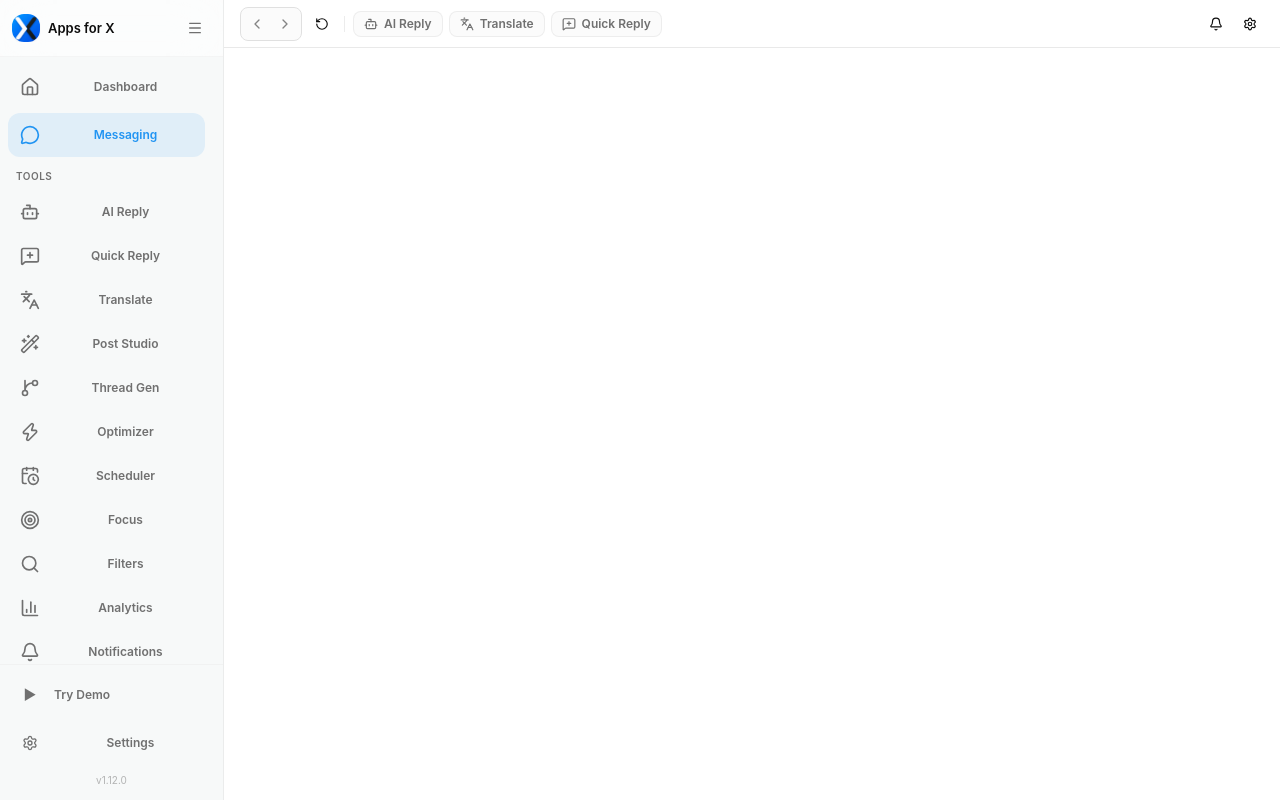
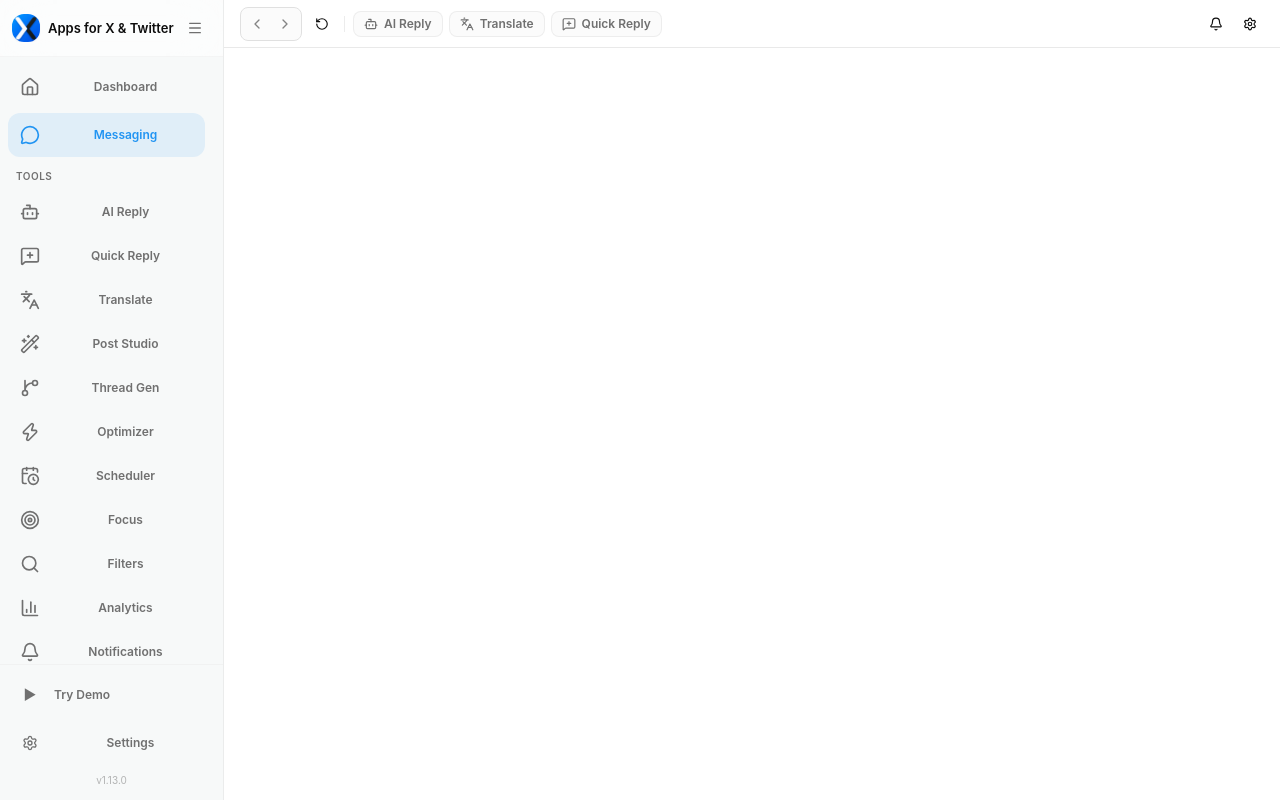
Before and after one commit to MunibAhmad-dev/x-twitter-wrapper, a React (Vite) app: page / in a window 1280 px wide. Both pictures are taken after a click on the button 35 px from the left and 28 px from the top of the page. Built offline with nearby package versions, Linux system fonts and the light colour scheme.

Commit message:
1.14.0 updated the name for the application

```diff
--- a/electron-builder.yml
+++ b/electron-builder.yml
@@ -1,6 +1,6 @@
 appId: com.graure.appsforx
-productName: Apps for X
-copyright: "Copyright © 2024 Apps for X. Not affiliated with X Corp. or Twitter, Inc."
+productName: Apps for X & Twitter
+copyright: "Copyright © 2024 Apps for X & Twitter. Not affiliated with X Corp. or Twitter, Inc."
 
 directories:
   output: release
@@ -41,7 +41,7 @@
     NSCameraUsageDescription: "Used for video messages and video calls on X."
 
 dmg:
-  title: Apps for X
+  title: Apps for X & Twitter
   icon: assets/icon.png
   window:
     width: 600
--- a/src/renderer/components/DemoMessagingView.tsx
+++ b/src/renderer/components/DemoMessagingView.tsx
@@ -115,7 +115,7 @@
     messages: [
       { id: 'm1', sender: 'them', type: 'text', text: "Your posting consistency is impressive ✨", time: '2 days ago' },
       { id: 'm2', sender: 'them', type: 'text', text: "What scheduling tool do you use for X?", time: '2 days ago' },
-      { id: 'm3', sender: 'me', type: 'text', text: "I use Apps for X — it handles all my accounts in one place 🙌", time: '2 days ago' },
+      { id: 'm3', sender: 'me', type: 'text', text: "I use Apps for X & Twitter — it handles all my accounts in one place 🙌", time: '2 days ago' },
     ],
   },
 ]
--- a/src/renderer/components/ICloudLogin.tsx
+++ b/src/renderer/components/ICloudLogin.tsx
@@ -109,7 +109,7 @@
         >
           <img
             src={logoUrl}
-            alt="Apps for X"
+            alt="Apps for X & Twitter"
             style={{
               width: 72, height: 72, borderRadius: '16px',
               boxShadow: '0 4px 18px rgba(0,0,0,0.3)',
@@ -126,7 +126,7 @@
                 letterSpacing: '-0.2px',
               }}
             >
-              Apps for X
+              Apps for X & Twitter
             </div>
             <div
               style={{
--- a/src/renderer/components/Modals/DisclaimerModal.tsx
+++ b/src/renderer/components/Modals/DisclaimerModal.tsx
@@ -30,7 +30,7 @@
 
         <div className="py-4 space-y-3">
           <p className="text-sm text-muted-foreground leading-relaxed">
-            <strong>Apps for X</strong> is an independent, third-party
+            <strong>Apps for X & Twitter</strong> is an independent, third-party
             application and is{' '}
             <strong>not affiliated with, endorsed by, sponsored by, or connected to X Corp.</strong>{' '}
             X is a service owned and operated by X Corp. This app
--- a/src/renderer/components/Modals/PreferencesModal.tsx
+++ b/src/renderer/components/Modals/PreferencesModal.tsx
@@ -152,7 +152,7 @@
                 </Avatar>
                 <div className="min-w-0">
                   <p className="text-xs font-semibold text-foreground truncate">{displayUsername}</p>
-                  <p className="text-[10px] text-muted-foreground">Apps for X</p>
+                  <p className="text-[10px] text-muted-foreground">Apps for X & Twitter</p>
                 </div>
               </div>
 
@@ -447,9 +447,9 @@
                 {activeTab === 'about' && (
                   <div className="space-y-5">
                     <div className="flex items-center gap-4 p-4 rounded-2xl bg-muted/30 border border-border/40">
-                      <img src={logoUrl} alt="Apps for X" className="w-14 h-14 rounded-2xl shadow-md shrink-0 object-cover" />
+                      <img src={logoUrl} alt="Apps for X & Twitter" className="w-14 h-14 rounded-2xl shadow-md shrink-0 object-cover" />
                       <div>
-                        <p className="text-base font-bold text-foreground">Apps for X</p>
+                        <p className="text-base font-bold text-foreground">Apps for X & Twitter</p>
                         <p
                           className="text-xs text-muted-foreground cursor-default select-none"
                           onClick={handleVersionTap}
@@ -479,7 +479,7 @@
                         onClick={() => { close(); window.electronAPI?.openExternal(APP_STORE_REVIEW_URL) }}
                         className="w-full flex items-center justify-between p-3.5 rounded-xl bg-card border border-border/40 hover:border-border text-sm font-medium text-foreground transition-colors group"
                       >
-                        Rate Apps for X
+                        Rate Apps for X & Twitter
                         <span className="text-base leading-none">⭐</span>
                       </button>
                       <button
--- a/src/renderer/components/Sidebar/Sidebar.tsx
+++ b/src/renderer/components/Sidebar/Sidebar.tsx
@@ -133,8 +133,8 @@
       <div className={cn('flex items-center border-b border-border/30 px-3 py-3 bg-background/60 backdrop-blur-xl', isMac && 'pt-10', isExpanded ? 'justify-between' : 'justify-center')}>
         {isExpanded && (
           <div className="flex items-center gap-2 min-w-0 flex-1 overflow-hidden">
-            <img src={logoUrl} alt="Apps for X" className="w-7 h-7 rounded-xl shrink-0 shadow-sm object-cover" />
-            <span className="text-[13px] font-semibold text-foreground truncate leading-tight">Apps for X</span>
+            <img src={logoUrl} alt="Apps for X & Twitter" className="w-7 h-7 rounded-xl shrink-0 shadow-sm object-cover" />
+            <span className="text-[13px] font-semibold text-foreground truncate leading-tight">Apps for X & Twitter</span>
           </div>
         )}
         <button
--- a/src/renderer/components/SplashScreen.tsx
+++ b/src/renderer/components/SplashScreen.tsx
@@ -70,7 +70,7 @@
         />
         <img
           src={logoUrl}
-          alt="Apps for X"
+          alt="Apps for X & Twitter"
           style={{
             width: 96, height: 96, borderRadius: '22px',
             boxShadow: '0 8px 32px rgba(0,0,0,0.35)',
@@ -103,7 +103,7 @@
             textShadow: '0 1px 8px rgba(0,0,0,0.25)',
           }}
         >
-          Apps for X
+          Apps for X & Twitter
         </h1>
         <p
           style={{
--- a/src/renderer/index.html
+++ b/src/renderer/index.html
@@ -5,7 +5,7 @@
   <meta name="viewport" content="width=device-width, initial-scale=1.0" />
   <meta http-equiv="Content-Security-Policy"
     content="default-src 'self'; script-src 'self' 'unsafe-inline'; style-src 'self' 'unsafe-inline' https://fonts.googleapis.com; font-src 'self' https://fonts.gstatic.com; img-src 'self' data: blob: https:; media-src 'self' blob:;" />
-  <title>Apps for X</title>
+  <title>Apps for X & Twitter</title>
   <link rel="icon" type="image/png" href="./logo.png" />
   <link rel="preconnect" href="https://fonts.googleapis.com" />
   <link href="https://fonts.googleapis.com/css2?family=Inter:wght@300;400;500;600;700&display=swap" rel="stylesheet" />
--- a/src/shared/constants.ts
+++ b/src/shared/constants.ts
@@ -1,9 +1,9 @@
-export const APP_NAME = "Apps for X";
+export const APP_NAME = "Apps for X & Twitter";
 // Flip to true once IAP products are approved in App Store Connect.
 export const IAP_ENABLED = false;
 // Numeric App Store ID — fill this in after your app is published (e.g. "id6741234567")
 export const APP_STORE_REVIEW_URL = "https://apps.apple.com/app/id6786838258?action=write-review";
-export const APP_VERSION = "1.12.0";
+export const APP_VERSION = "1.13.0";
 export const MESSENGER_URL = "https://x.com";
 export const MESSENGER_CHAT_URL = "https://x.com/messages";
 export const LANGUAGE_SETTINGS_URL = "https://x.com/settings/language";
```
Also changed, not shown: package.json (+5 -5 lines).
